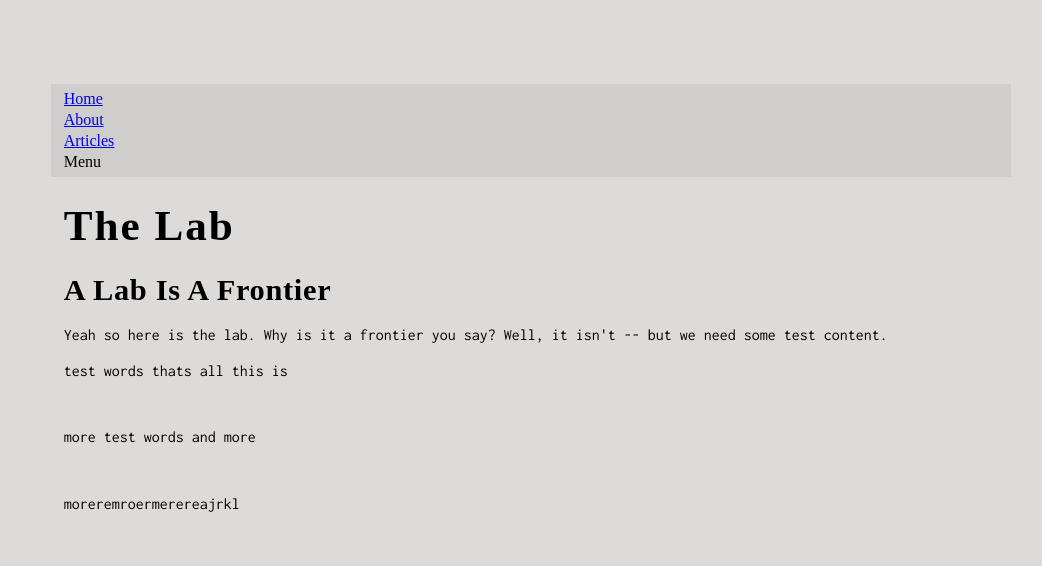
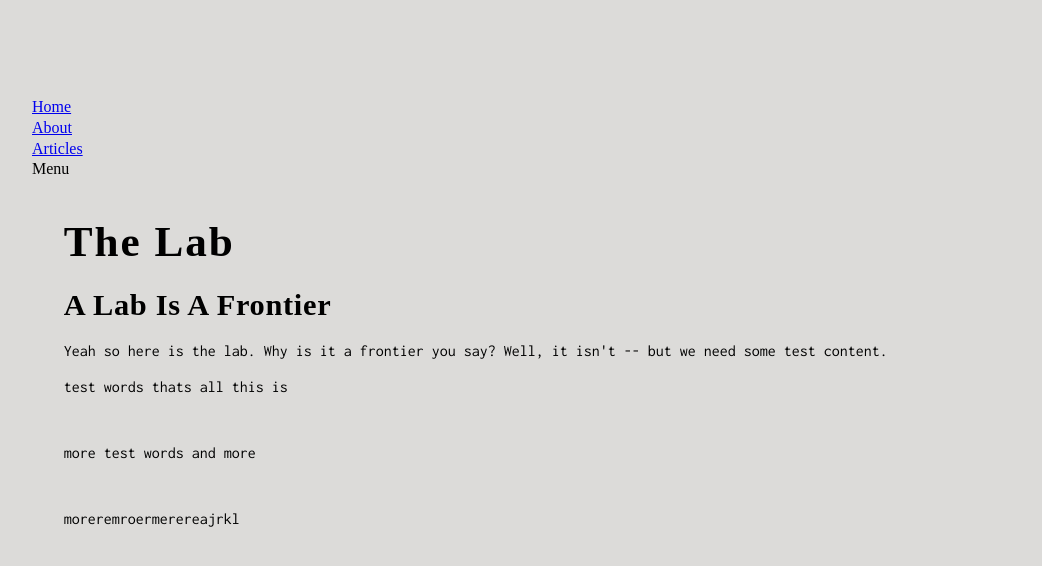
Before and after one commit to msawangwan/msawangwan.github.io, a Jekyll site: the page built from index.html, in a window 1280 px wide. Shown: the top 566 px of the page, without its empty margins (128-1170 px from the left). Built offline with Jekyll 4.4.1, drawn with Linux system fonts in a browser that asks for light colours; some web fonts are replaced.

Commit message:
adjusted color

```diff
--- a/css/default-large.css
+++ b/css/default-large.css
@@ -21,7 +21,8 @@
     left: 5%;
     right: 5%;
     text-align: left;
-    display: inline-block;
+    display: inline;
+    background-color: #DCDBD9;
   }
 
   .nav-persistant-handle {
```
